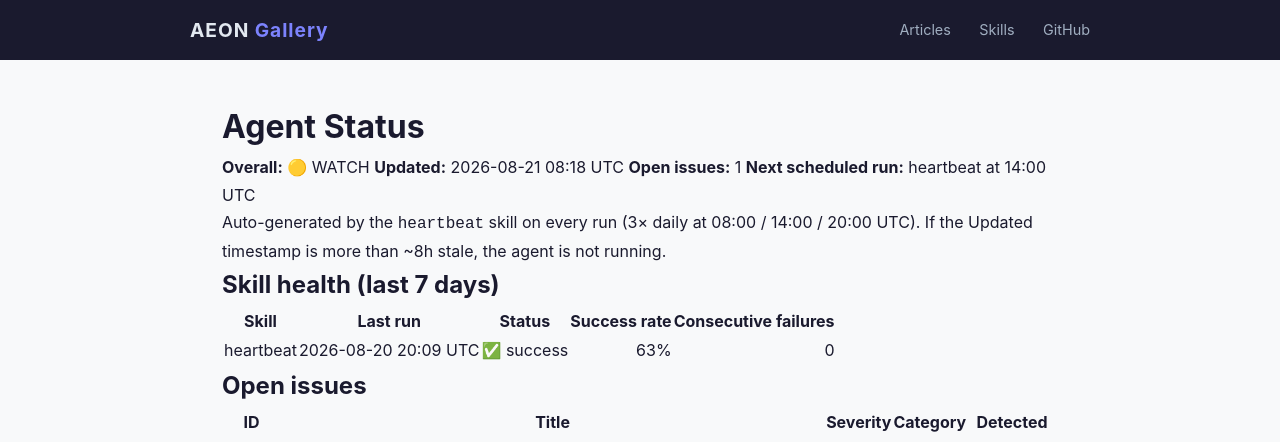
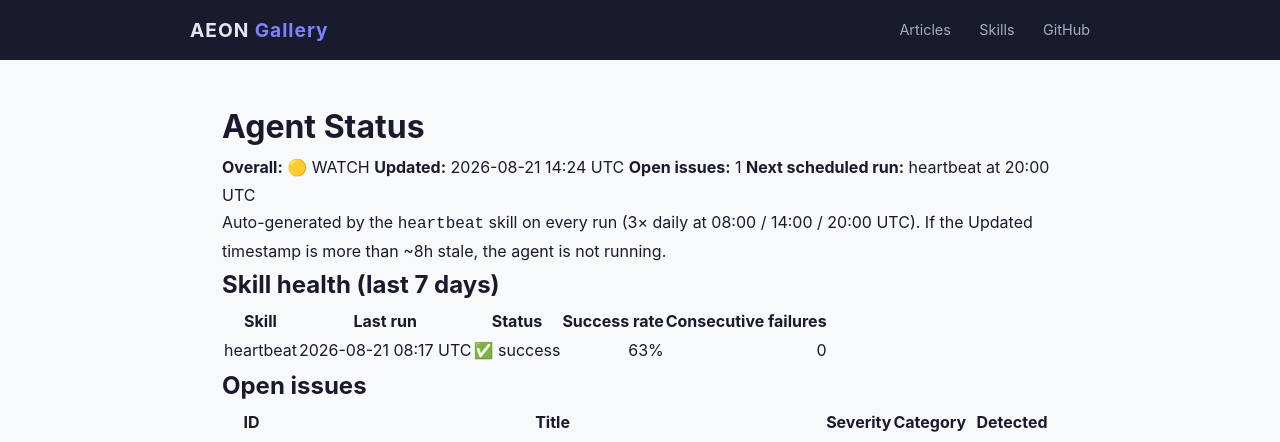
Before and after one commit to RickCrosschain/aeon, a Jekyll site: the page built from docs/status.md, in a window 1280 px wide. Shown: the top 442 px of the page. Built offline with Jekyll 4.4.1, drawn with Linux system fonts in a browser that asks for light colours.

Commit message:
chore(heartbeat): auto-commit 2026-08-21

```diff
--- a/docs/status.md
+++ b/docs/status.md
@@ -7,9 +7,9 @@
 # Agent Status
 
 **Overall:** 🟡 WATCH
-**Updated:** 2026-08-21 08:18 UTC
+**Updated:** 2026-08-21 14:24 UTC
 **Open issues:** 1
-**Next scheduled run:** heartbeat at 14:00 UTC
+**Next scheduled run:** heartbeat at 20:00 UTC
 
 Auto-generated by the `heartbeat` skill on every run (3× daily at 08:00 / 14:00 / 20:00 UTC). If the Updated timestamp is more than ~8h stale, the agent is not running.
 
@@ -17,7 +17,7 @@
 
 | Skill | Last run | Status | Success rate | Consecutive failures |
 |-------|----------|--------|-------------:|---------------------:|
-| heartbeat | 2026-08-20 20:09 UTC | ✅ success | 63% | 0 |
+| heartbeat | 2026-08-21 08:17 UTC | ✅ success | 63% | 0 |
 
 ## Open issues
 
--- a/memory/token-usage.csv
+++ b/memory/token-usage.csv
@@ -177,3 +177,4 @@
 2026-08-20,heartbeat,claude-opus-4-8,2118,4241,467046,55053
 2026-08-20,heartbeat,claude-opus-4-8,2114,3985,352980,56069
 2026-08-21,heartbeat,claude-opus-4-8,2114,4467,376832,39727
+2026-08-21,heartbeat,claude-opus-4-8,2336,3771,325930,22320
```
Also changed, not shown: memory/logs/2026-08-21.md (+11 -0 lines), .outputs/heartbeat.md.
